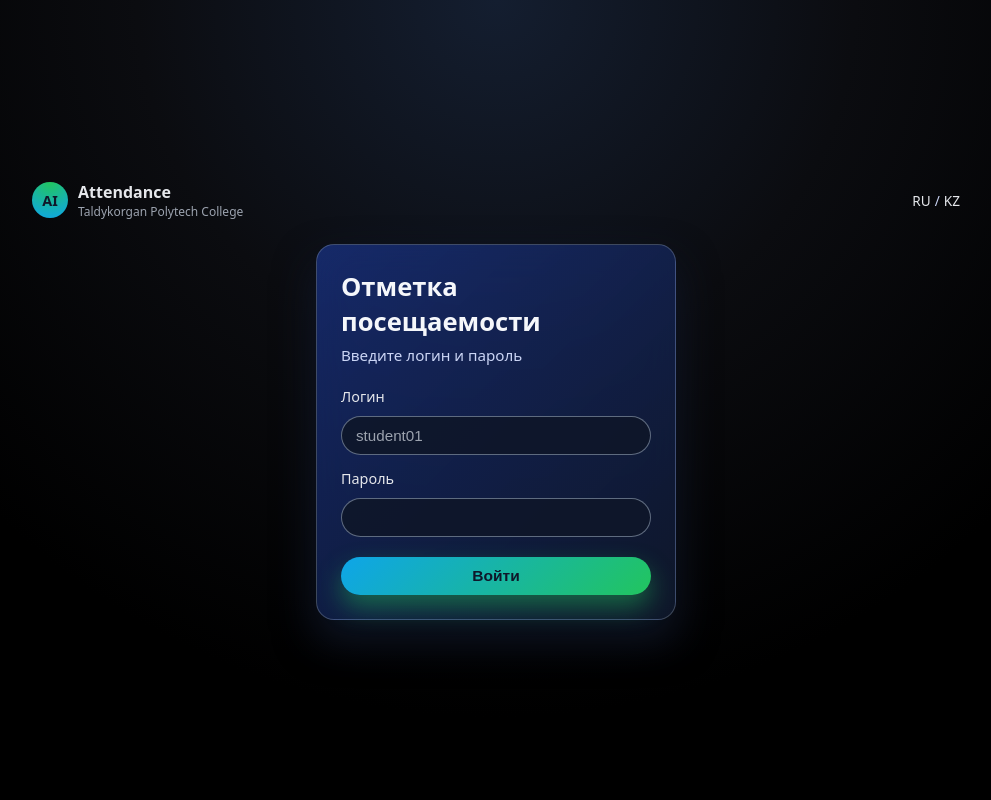
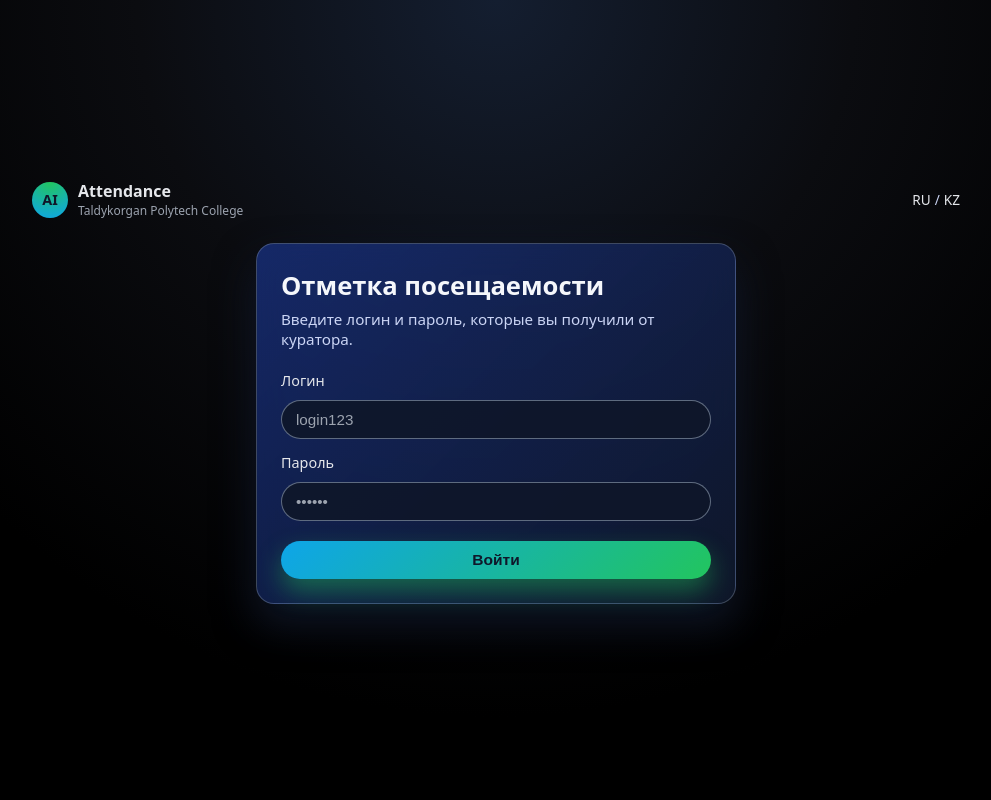
Before and after one commit to zen0zakon-ship-it/AttendanceApp, a FastAPI app: template templates/login.html in a window 1280 px wide. Shown: the whole page, without its empty margins (144-1135 px from the left). Run offline with FastAPI, Linux system fonts and the light colour scheme; the template is opened without the code that fills it, so the values that code supplies are empty.

Commit message:
Update login.html

```diff
--- a/templates/login.html
+++ b/templates/login.html
@@ -5,16 +5,16 @@
 {% endblock %}
 
 {% block content %}
-<div class="page login-page">
+<div class="page page-center">
     <div class="card card-form animate-fade-up">
         <h1 class="title">
             {% if lang == 'kk' %}Қатысуды белгілеу{% else %}Отметка посещаемости{% endif %}
         </h1>
         <p class="subtitle">
             {% if lang == 'kk' %}
-                Логин мен құпия сөзді енгізіңіз
+                Топ жетекшісі берген логин мен құпия сөзді енгізіңіз.
             {% else %}
-                Введите логин и пароль
+                Введите логин и пароль, которые вы получили от куратора.
             {% endif %}
         </p>
 
@@ -28,14 +28,14 @@
             <label class="form-label">
                 {% if lang == 'kk' %}Логин{% else %}Логин{% endif %}
             </label>
-            <input type="text" name="login" class="input" required placeholder="student01">
+            <input type="text" name="login" class="input" required placeholder="login123">
 
             <label class="form-label">
                 {% if lang == 'kk' %}Құпия сөз{% else %}Пароль{% endif %}
             </label>
-            <input type="password" name="password" class="input" required>
+            <input type="password" name="password" class="input" required placeholder="••••••">
 
-            <button type="submit" class="btn btn-primary btn-big">
+            <button type="submit" class="btn btn-primary btn-big pulse">
                 {% if lang == 'kk' %}Кіру{% else %}Войти{% endif %}
             </button>
         </form>
```
